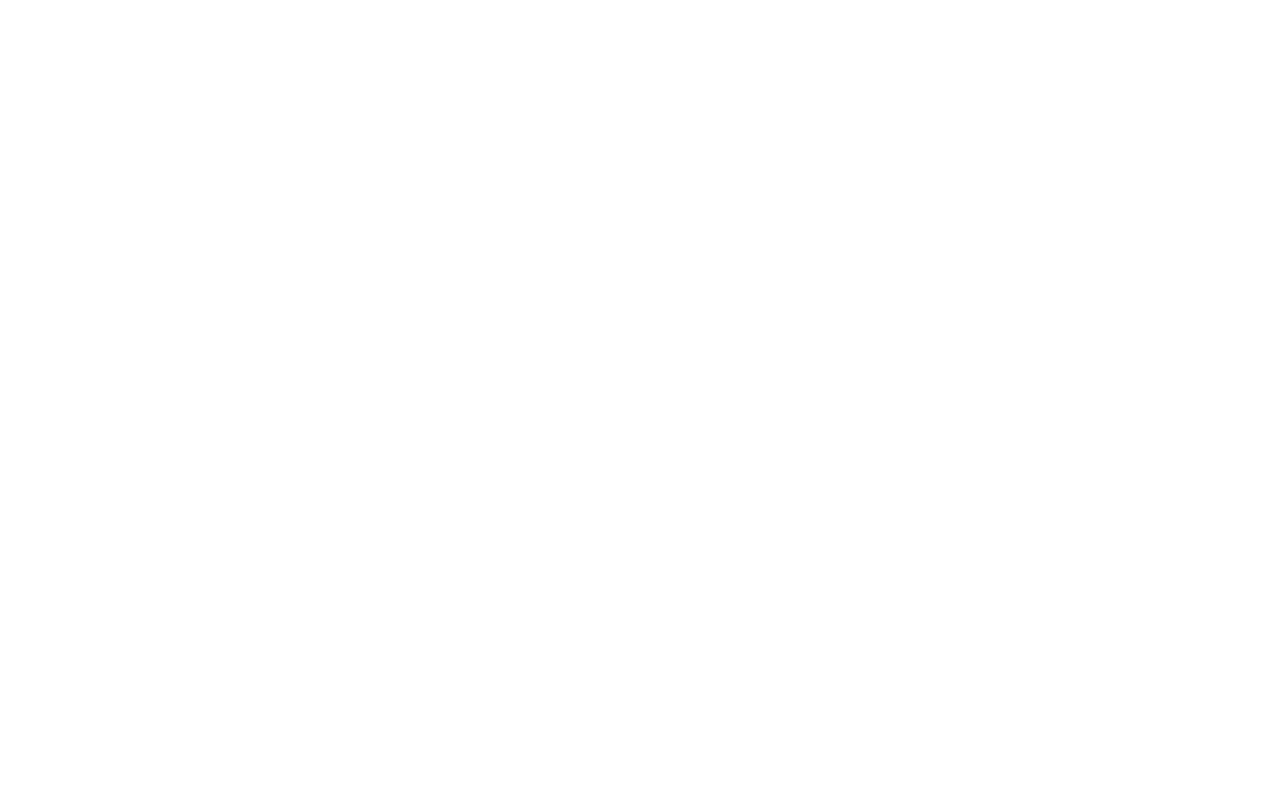
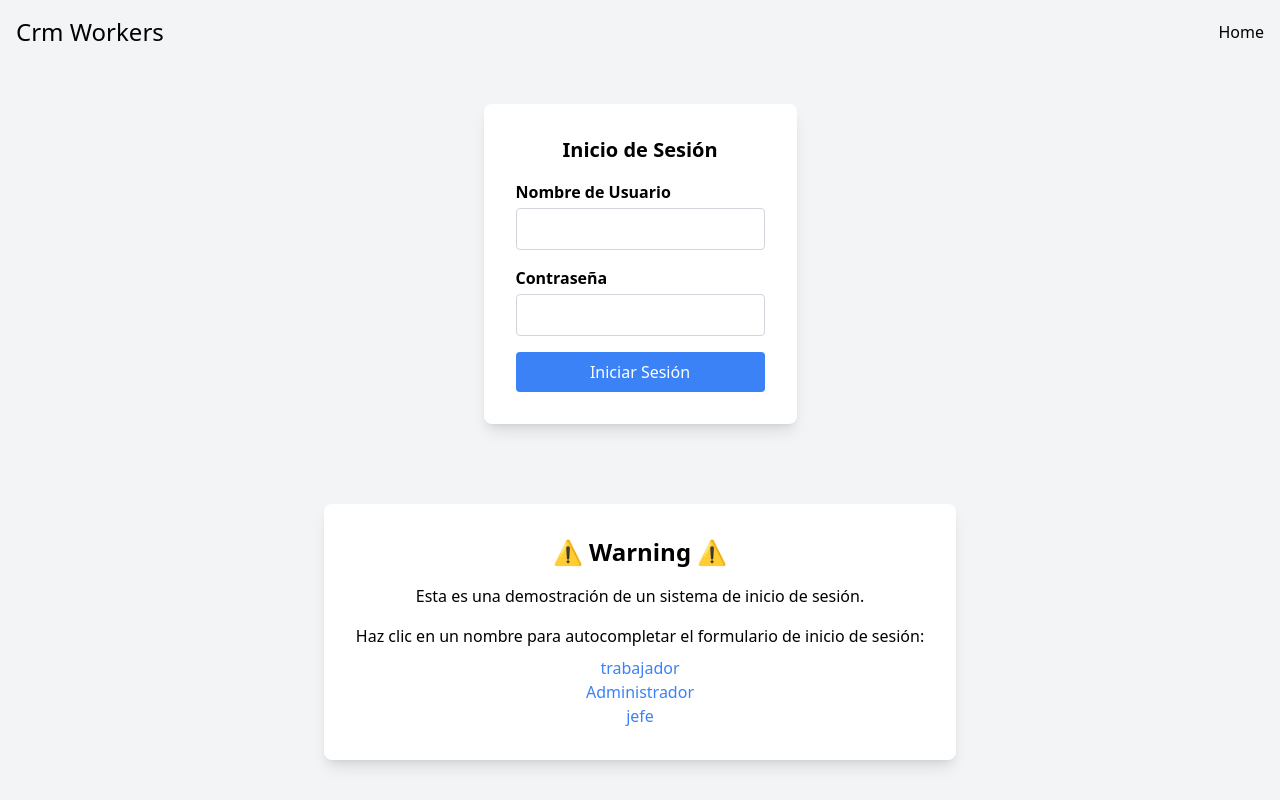
Before and after one commit to SebitaBravo/crm-workers, a React (Vite) app in the folder frontend/: page /login in a window 1280 px wide. Before the commit this address had no page. Built offline with nearby package versions, Linux system fonts and the light colour scheme.

Commit message:
chore: Add login page and related components

```diff
--- a/frontend/src/App.jsx
+++ b/frontend/src/App.jsx
@@ -3,6 +3,7 @@
 import ChiefPage from "./pages/ChiefPage";
 import WorkerPage from "./pages/WorkerPage.jsx";
 import Home from "./pages/Home";
+import Login from "./pages/Login";
 
 function App() {
   return (
@@ -12,6 +13,7 @@
         <Route path="/admin" element={<AdminPage />} />
         <Route path="/jefe" element={<ChiefPage />} />
         <Route path="/trabajador" element={<WorkerPage />} />
+        <Route path="/login" element={<Login />} />
       </Routes>
     </Router>
   );
--- a/frontend/src/components/TopBar.jsx
+++ b/frontend/src/components/TopBar.jsx
@@ -19,9 +19,12 @@
         </Link>
       </div>
       <div className="relative">
-        <button className="text-white bg-purple-600 px-4 py-2 rounded hover:bg-purple-500">
+        <Link
+          to="/login"
+          className="text-white bg-purple-600 px-4 py-2 rounded hover:bg-purple-500"
+        >
           Inicio de sesión
-        </button>
+        </Link>
       </div>
     </div>
   );
--- /dev/null
+++ b/frontend/src/components/login/TopBar.jsx
@@ -0,0 +1,16 @@
+import { Link } from "react-router-dom";
+
+const TopBar = () => {
+  return (
+    <div className="p-4 flex justify-between items-center">
+      <div className="text-2xl">Crm Workers</div>
+      <div className="space-x-4">
+        <Link to="/" className=" hover:text-gray-400">
+          Home
+        </Link>
+      </div>
+    </div>
+  );
+};
+
+export default TopBar;
--- a/frontend/src/pages/Login.jsx
+++ b/frontend/src/pages/Login.jsx
@@ -0,0 +1,93 @@
+import { useState } from "react";
+import TopBar from "../components/login/TopBar";
+
+function Login() {
+  const [username, setUsername] = useState("");
+
+  const handleAutoComplete = (name) => {
+    setUsername(name);
+  };
+
+  return (
+    <div className="flex flex-col h-screen bg-gray-100">
+      <TopBar />
+      <div className="flex flex-grow items-center justify-center">
+        <div className="bg-white p-8 rounded-lg shadow-lg text-center">
+          <h2 className="text-xl font-bold mb-4">Inicio de Sesión</h2>
+          <form className="space-y-4">
+            <div>
+              <label
+                className="block text-left font-bold mb-1"
+                htmlFor="username"
+              >
+                Nombre de Usuario
+              </label>
+              <input
+                type="text"
+                id="username"
+                className="w-full p-2 border border-gray-300 rounded"
+                value={username}
+                onChange={(e) => setUsername(e.target.value)}
+              />
+            </div>
+            <div>
+              <label
+                className="block text-left font-bold mb-1"
+                htmlFor="password"
+              >
+                Contraseña
+              </label>
+              <input
+                type="password"
+                id="password"
+                className="w-full p-2 border border-gray-300 rounded"
+              />
+            </div>
+            <button
+              type="submit"
+              className="w-full p-2 bg-blue-500 text-white rounded hover:bg-blue-700"
+            >
+              Iniciar Sesión
+            </button>
+          </form>
+        </div>
+      </div>
+      <div className="flex flex-grow items-center justify-center">
+        <div className="bg-white p-8 rounded-lg shadow-lg text-center">
+          <h1 className="text-2xl font-bold mb-4">⚠️ Warning ⚠️</h1>
+          <p className="mb-2">
+            Esta es una demostración de un sistema de inicio de sesión.
+          </p>
+          <p className="mt-4">
+            Haz clic en un nombre para autocompletar el formulario de inicio de
+            sesión:
+          </p>
+          <p className="mt-2">
+            <span
+              className="text-blue-500 cursor-pointer"
+              onClick={() => handleAutoComplete("trabajador1")}
+            >
+              trabajador
+            </span>
+            <br />
+            <span
+              className="text-blue-500 cursor-pointer"
+              onClick={() => handleAutoComplete("administrador")}
+            >
+              Administrador
+            </span>
+            <br />
+            <span
+              className="text-blue-500 cursor-pointer"
+              onClick={() => handleAutoComplete("jefe")}
+            >
+              jefe
+            </span>
+          </p>
+        </div>
+      </div>
+    </div>
+  );
+}
+
+export default Login;
```
